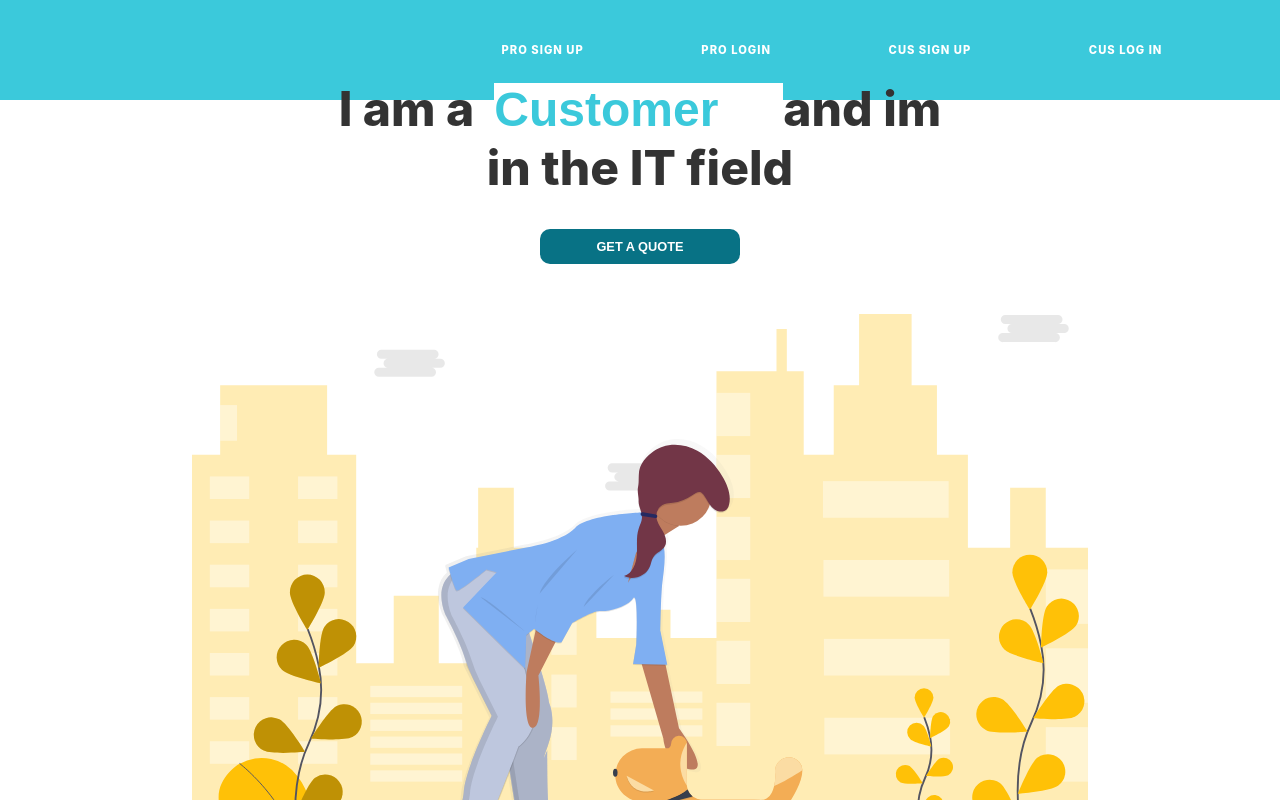
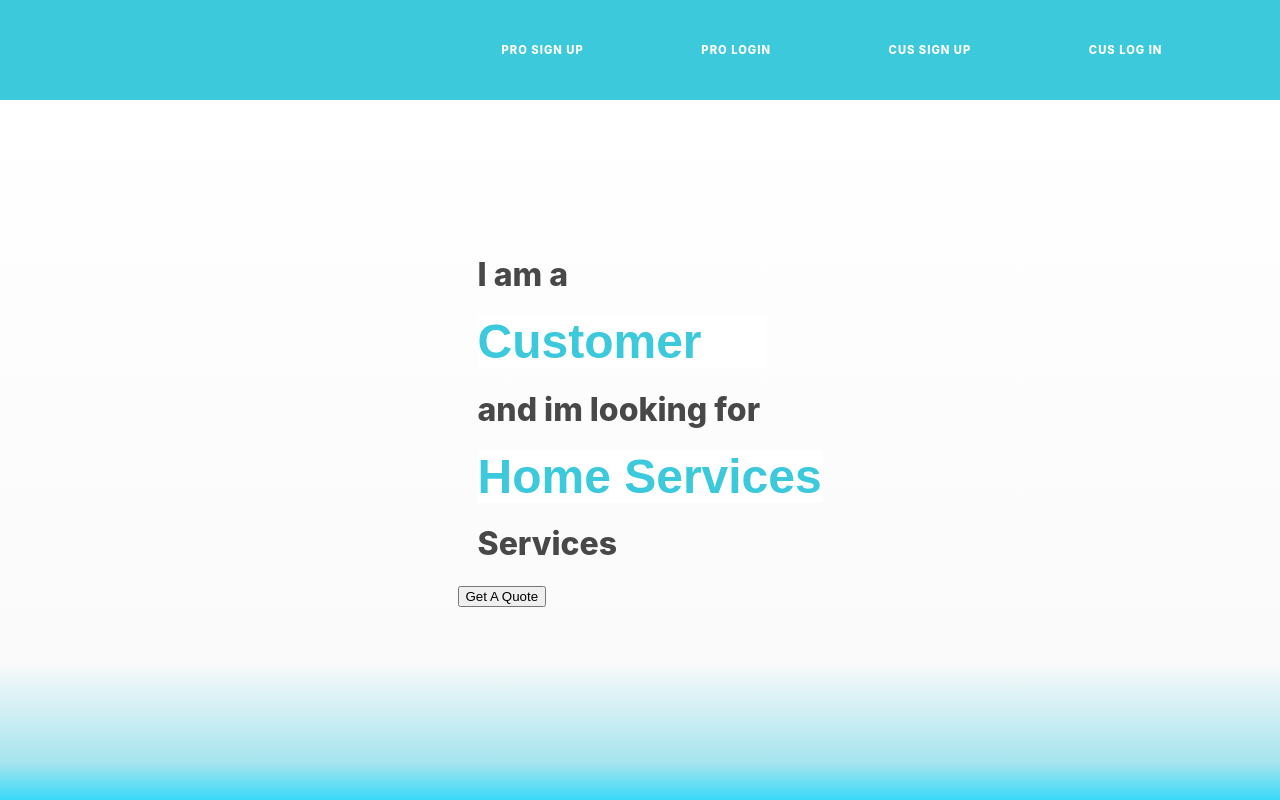
Before and after one commit to Tellamutella/project-emi, a React (Create React App) app in the folder frontend/: page / in a window 1280 px wide. Shown: the top 800 px of the page. Built offline with nearby package versions, Linux system fonts and the light colour scheme.

Commit message:
added css for homepage

```diff
--- a/frontend/src/pages/Home.js
+++ b/frontend/src/pages/Home.js
@@ -1,28 +1,70 @@
-import React, { Component } from "react";
 import "./Home.scss";
 import dogsitter from "../images/dogsitter.svg";
-import BasicLayout from "../layout/BasicLayout"
-const Home = () => {
+import BasicLayout from "../layout/BasicLayout";
+import React, { Component } from "react";
 
-  debugger
-  return (
-    <BasicLayout>
-      <div className="home">
-        <div className="homeColRow">
-          <h1>
-            I am a<span></span>
-            <select className="selection">
+export default class Home extends Component {
+  constructor(props) {
+    super(props);
+    this.state = {
+      user: "Customer",
+      input: "Home Services"
+    };
+    this.handleSelect = this.handleSelect.bind(this);
+    this.handleInput = this.handleInput.bind(this);
+  }
+  handleSelect = event => this.setState({ user: event.target.value });
+  handleInput = event => this.setState({ input: event.target.value });
+
+  render() {
+    return (
+      <BasicLayout>
+        <div className="home-container">
+          <div className="text-container">
+            <h1>I am a</h1>
+            <select
+              className="selection"
+              value={this.state.user}
+              onChange={this.handleSelect}
+            >
               <option value="Customer">Customer</option>
               <option value="Professional">Professional</option>
             </select>
-            and im in the IT field
-        </h1>
-          <button>Get A Quote</button>
+            {this.state.user === "Professional" ? (
+              <>
+                <h1> and im in the</h1>
+                <select
+                  className="selection"
+                  value={this.state.input}
+                  onChange={this.handleInput}
+                >
+                  <option value="IT">IT</option>
+                  <option value="Pet">Pet</option>
+                  <option value="Home Services">Home Services</option>
+                  <option value="Fitness">Fitness</option>
+                </select>
+                <h1>Field</h1>
+              </>
+            ) : (
+              <>
+                <h1> and im looking for</h1>
+                <select
+                  className="selection"
+                  value={this.state.input}
+                  onChange={this.handleInput}
+                >
+                  <option value="IT">IT</option>
+                  <option value="Pet">Pet</option>
+                  <option value="Home Services">Home Services</option>
+                  <option value="Fitness">Fitness</option>
+                </select>
+                <h1>Services</h1>
+                <button>Get A Quote</button>
+              </>
+            )}
+          </div>
         </div>
-        <img src={dogsitter} alt="" />
-      </div>
-    </BasicLayout>
-  )
+      </BasicLayout>
+    );
+  }
 }
-
-export default Home;
--- a/frontend/src/pages/Home.scss
+++ b/frontend/src/pages/Home.scss
@@ -1,42 +1,12 @@
-.home {
-  display: flex;
-  justify-content: center;
-  align-items: center;
-  height: 100vh;
-  width: 100vw;
-  flex-direction: column;
-  background: white;
-}
-
-.home h1 {
-  width: 70%;
-  color:#333333;
-  font-size: 3rem;
-  font-weight: 800;
-}
-
-.homeColRow {
-  display: flex;
-  flex-direction: column;
-  align-items: center;
-  text-align: center;
-}
-
-.home img {
-  width: 70vw;
-  height: auto;
-  margin-top: 50px;
-}
-
 .selection {
   margin-left: 20px;
   border: none;
   -webkit-appearance: none;
-  background-color:white;
+  background-color: white;
   font-size: 3rem;
   cursor: pointer;
-// text-shadow: 3px 3px 0px rgba(0,0,0,0.2);
-  color:#3BC9DB;
+  // text-shadow: 3px 3px 0px rgba(0,0,0,0.2);
+  color: #3bc9db;
   font-weight: bold;
   font-weight: 800;
 }
@@ -52,3 +22,27 @@
   width: 200px;
   text-transform: uppercase;
 }
+
+.home-container {
+  background: rgb(255, 255, 255);
+  background: linear-gradient(
+    rgba(255, 255, 255, 1) 0%,
+    rgba(250, 250, 250, 1) 78%,
+    rgba(166, 228, 238, 1) 92%,
+    rgba(0, 212, 255, 1) 100%
+  );
+  width: 100vw;
+  height: 90vh;
+  display: flex;
+  justify-content: center;
+  align-items: center;
+  h1 {
+    font-weight: 800;
+    text-indent: 20px;
+  }
+}
+
+.text-container{
+  color: #484848;
+  margin-top: -80px;
+}
```
Also changed, not shown: frontend/src/components/ProNav.js (+26 -23 lines), frontend/src/pages/CustomerProject.js (+20 -23 lines).
